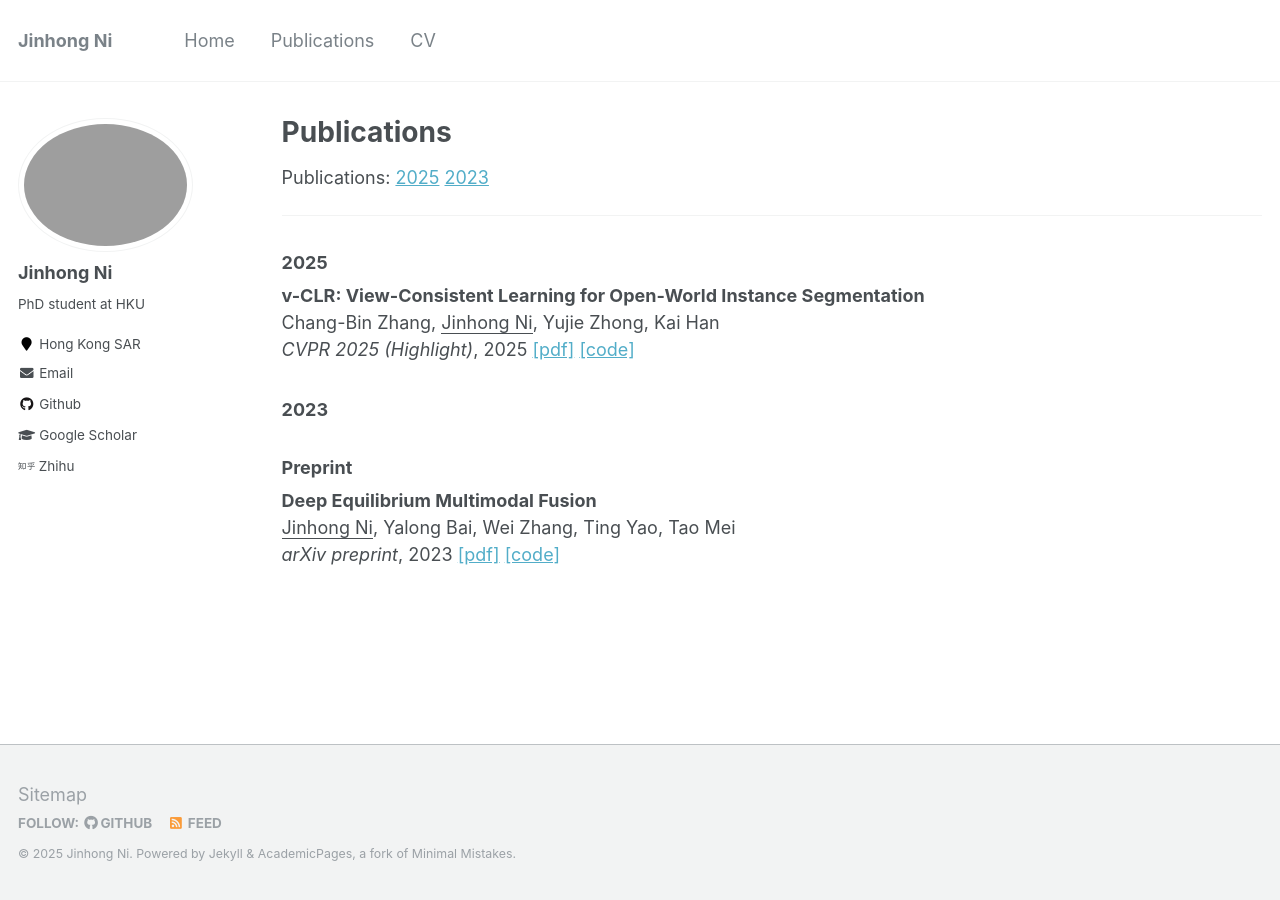
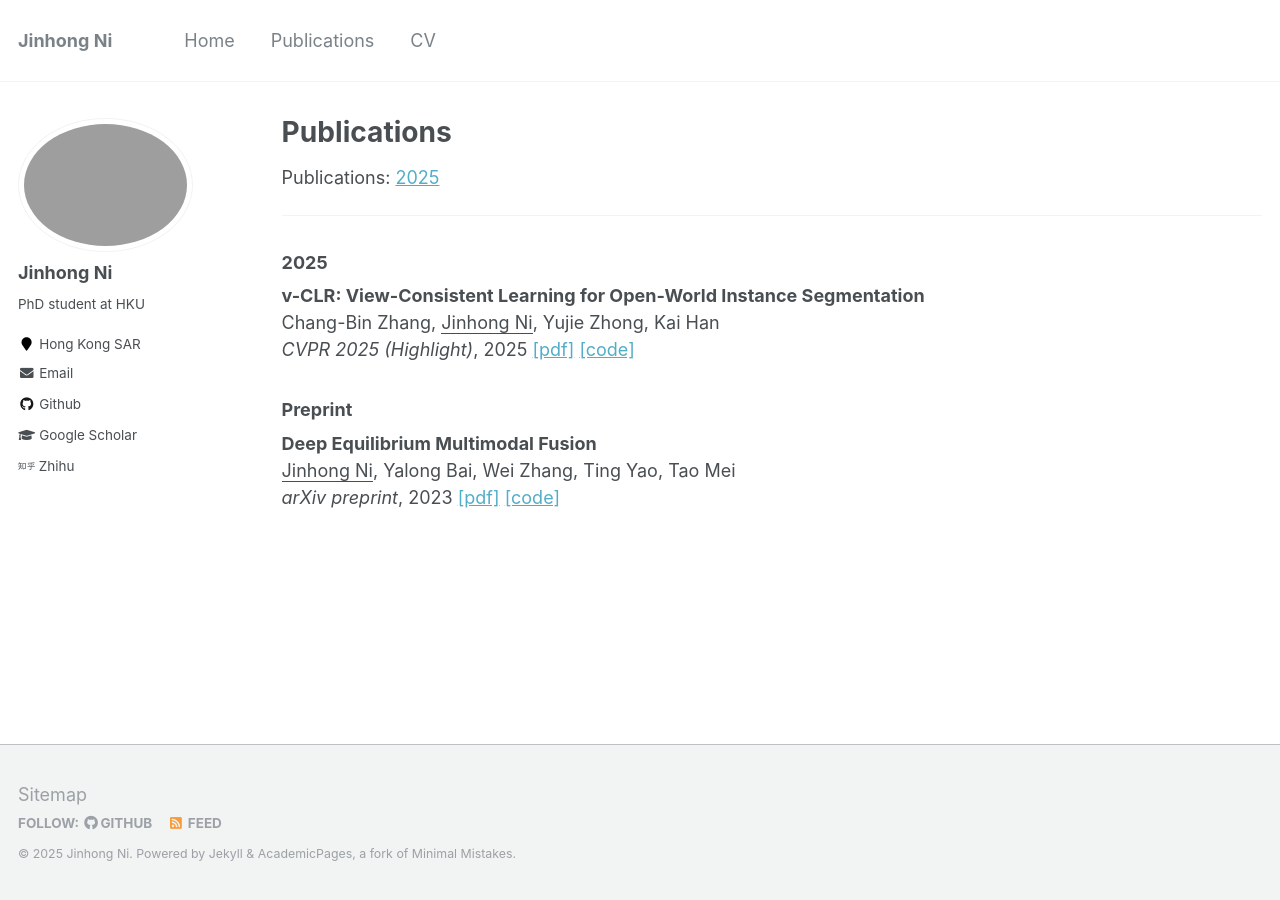
Before and after one commit to jinhong-ni/jinhong-ni.github.io, a Jekyll site: the page built from _pages/publications.md, in a window 1280 px wide. Built offline with Jekyll 4.4.1, drawn with Linux system fonts in a browser that asks for light colours.

```diff
--- a/_pages/publications.md
+++ b/_pages/publications.md
@@ -9,7 +9,7 @@ author_profile: true
   You can also find my articles on <u><a href="{{author.googlescholar}}">Google Scholar</a>.</u>
 {% endif %}
 
-Publications:  [2025](#2025)  [2023](#2023)
+Publications:  [2025](#2025)
 
 <hr>
 
@@ -23,14 +23,6 @@ Publications:  [2025](#2025)  [2023](#2023)
   {% endif %}
 {% endfor %}
 
-### 2023
-
-{% for post in site.publications reversed %}
-  {%if post.pub_year == '2023' %}
-      {% include archive-single.html %}
-  {% endif %}
-{% endfor %}
-
 ### Preprint
 
 {% for post in site.publications reversed %}
```
Also changed, not shown: _pages/about.md (+2 -7 lines).
